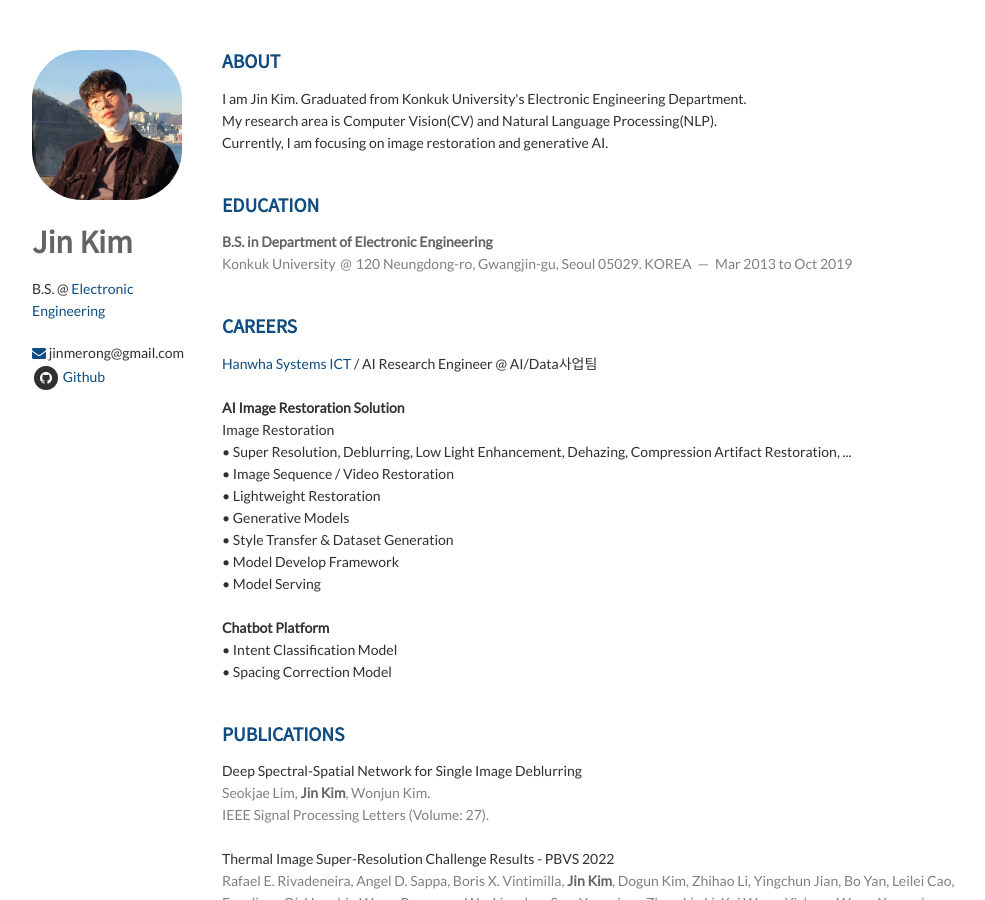
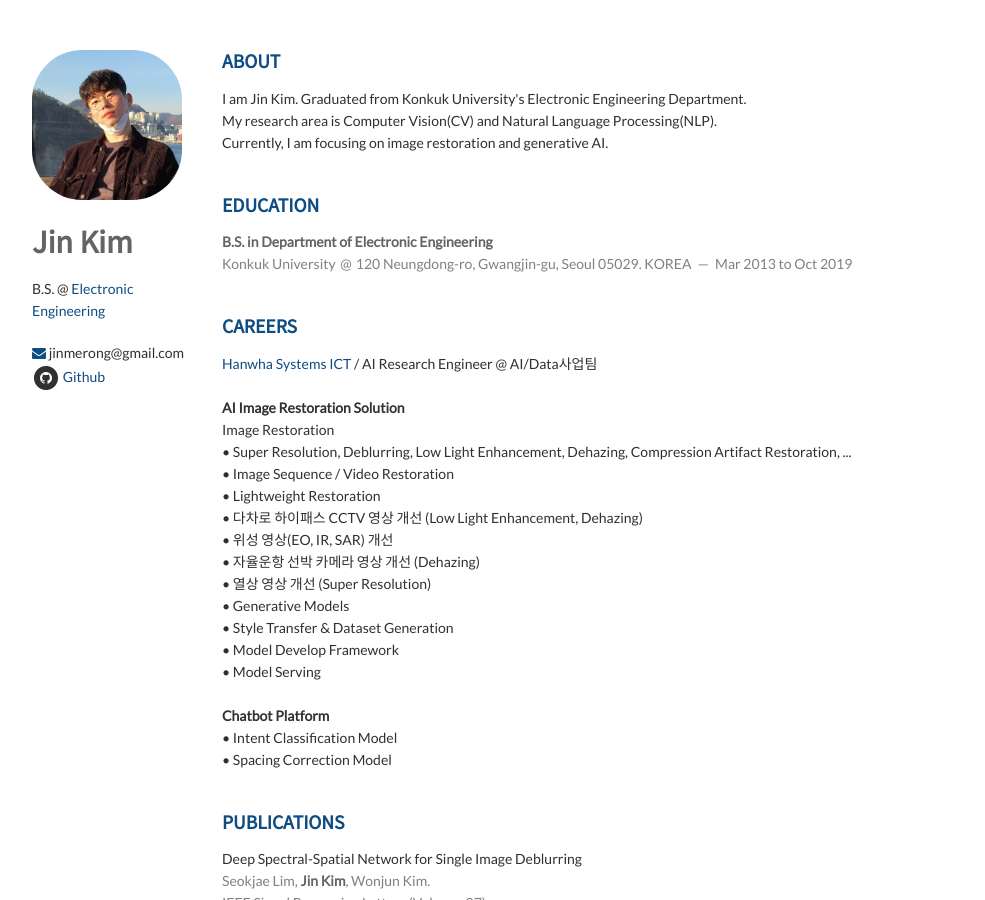
Before and after one commit to K-I-M-J-I-N/K-I-M-J-I-N.github.io, a Jekyll site: the page built from index.html, in a window 1280 px wide and 900 px high. Shown: the whole window, without its empty margins (138-1123 px from the left). Built offline with Jekyll 4.4.1, drawn with Linux system fonts in a browser that asks for light colours; nearby versions of some CDN libraries; the list of posts is cut into pages by our own code.

Commit message:
Update careers.html

```diff
--- a/_includes/careers.html
+++ b/_includes/careers.html
@@ -11,6 +11,10 @@
         <span>&bull; Super Resolution, Deblurring, Low Light Enhancement, Dehazing, Compression Artifact Restoration, ...</span><br>
         <span>&bull; Image Sequence / Video Restoration</span><br>
         <span>&bull; Lightweight Restoration</span><br>
+        <span>&bull; 다차로 하이패스 CCTV 영상 개선 (Low Light Enhancement, Dehazing)</span><br>
+        <span>&bull; 위성 영상(EO, IR, SAR) 개선</span><br>
+        <span>&bull; 자율운항 선박 카메라 영상 개선 (Dehazing)</span><br>
+        <span>&bull; 열상 영상 개선 (Super Resolution)</span><br>
         <p>&bull; Generative Models</p>
         <p>&bull; Style Transfer &amp; Dataset Generation</p>
         <p>&bull; Model Develop Framework</p>
```
